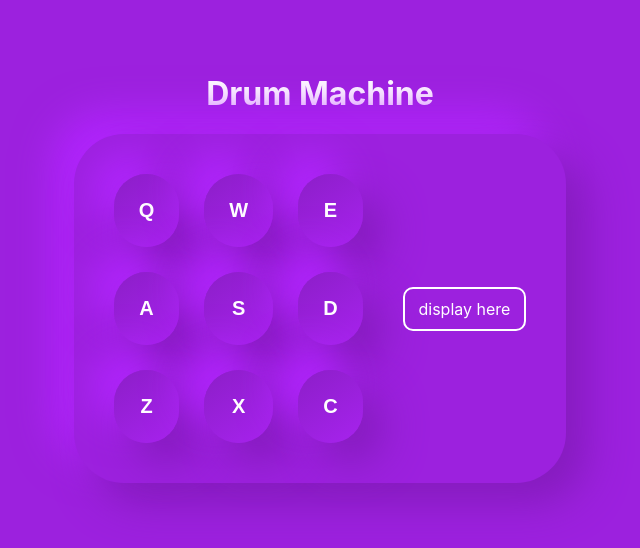
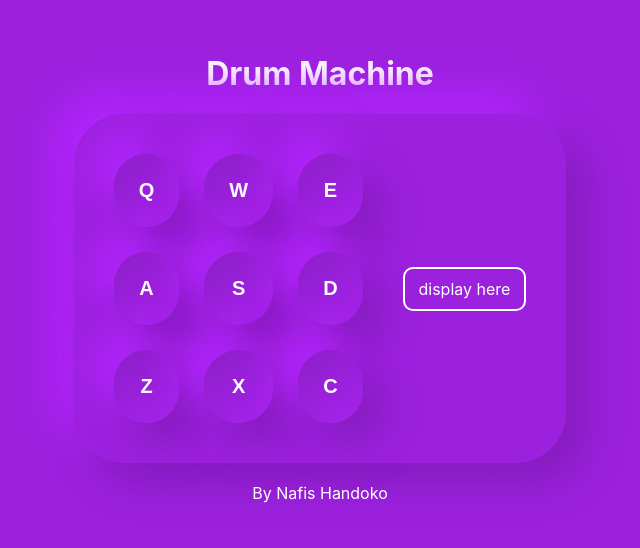
Before and after one commit to NafisHandoko/drum-machine, a React (Vite) app: page / in a window 1280 px wide. Shown: the part 132-680 px from the top of the page, without its empty margins (320-960 px from the left). Built offline with nearby package versions, Linux system fonts and the light colour scheme.

Commit message:
add transition when document first load

```diff
--- a/src/App.css
+++ b/src/App.css
@@ -22,7 +22,7 @@ body{
   display: flex;
   flex-direction: row;
   align-items: center;
-  padding: 40px;
+  padding: 0px;
 }
 
 #drum-pads{
@@ -50,3 +50,7 @@ body{
   text-align: center;
   padding: 10px;
 }
+
+footer{
+  padding-top: 20px;
+}
--- a/src/App.jsx
+++ b/src/App.jsx
@@ -77,6 +77,7 @@ function App() {
   useEffect(() => {
     document.addEventListener('keydown', keydownHandler)
     document.addEventListener('keyup', keyupHandler)
+    document.getElementById('drum-machine').style.padding = '40px'
   })
   return (
     <div className="container">
@@ -91,6 +92,7 @@ function App() {
           <div id="display">{display}</div>
         </div>
       </div>
+      <footer>By Nafis Handoko</footer>
     </div>
   )
 }
--- a/src/components/Drumpad/index.css
+++ b/src/components/Drumpad/index.css
@@ -6,9 +6,10 @@
     /* border: 2px solid blue; */
     font-weight: 700;
     font-size: 20px;
-    padding: 25px;
+    /* padding: 25px; */
     text-align: center;
     color: white;
+    transition: padding .2s ease-in-out;
   }
 
 .drum-pad:active, .drum-pad.active{
--- a/src/components/Drumpad/index.jsx
+++ b/src/components/Drumpad/index.jsx
@@ -1,6 +1,10 @@
+import { useEffect, useState } from 'react'
 import './index.css'
 
 function Drumpad(props){
+    useEffect(() => {
+        document.getElementById(props.audioName).style.padding = '25px'
+    })
     return(
         <button className="drum-pad" id={props.audioName} onClick={props.eventHandler}>
             {props.drumkey}
```
